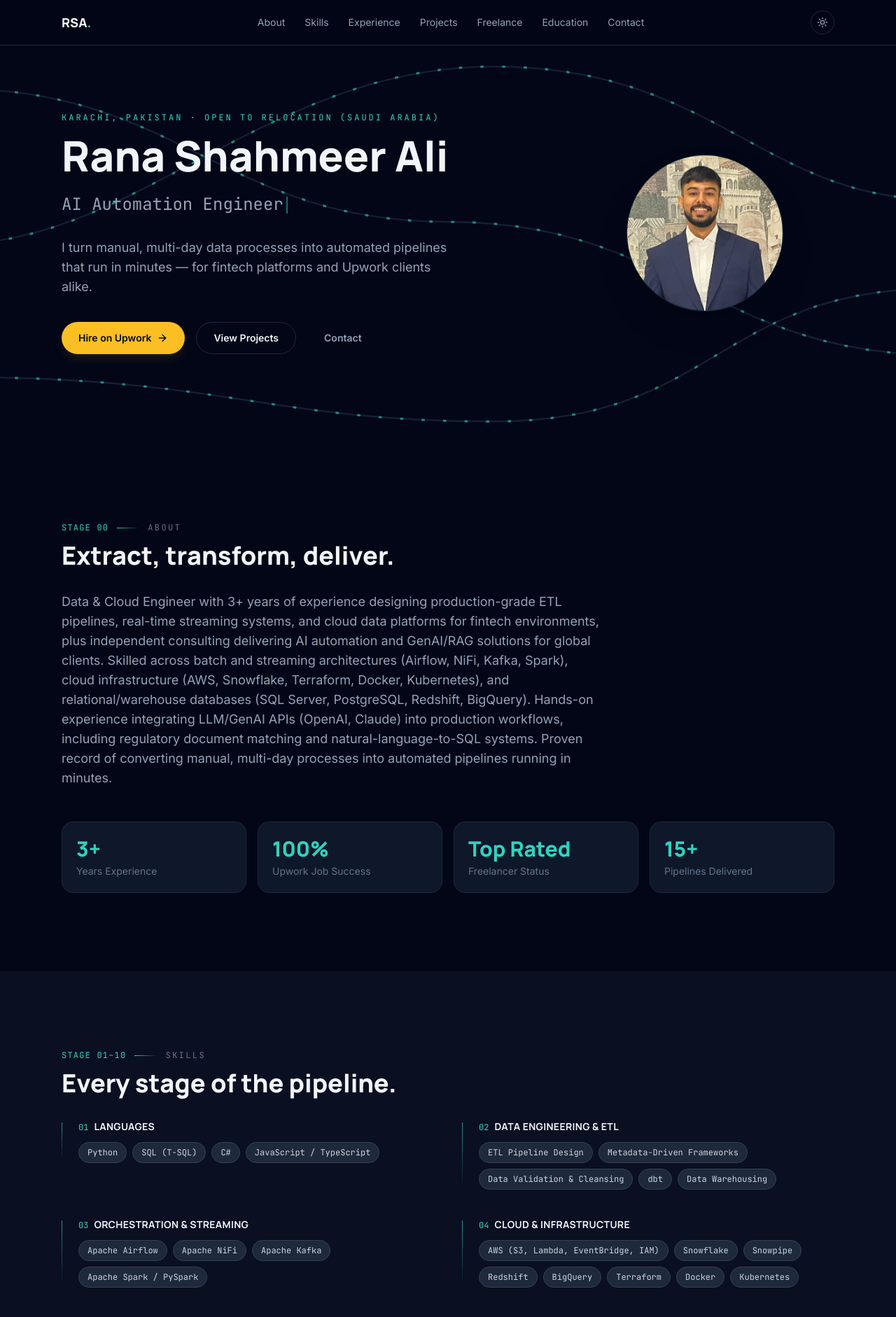
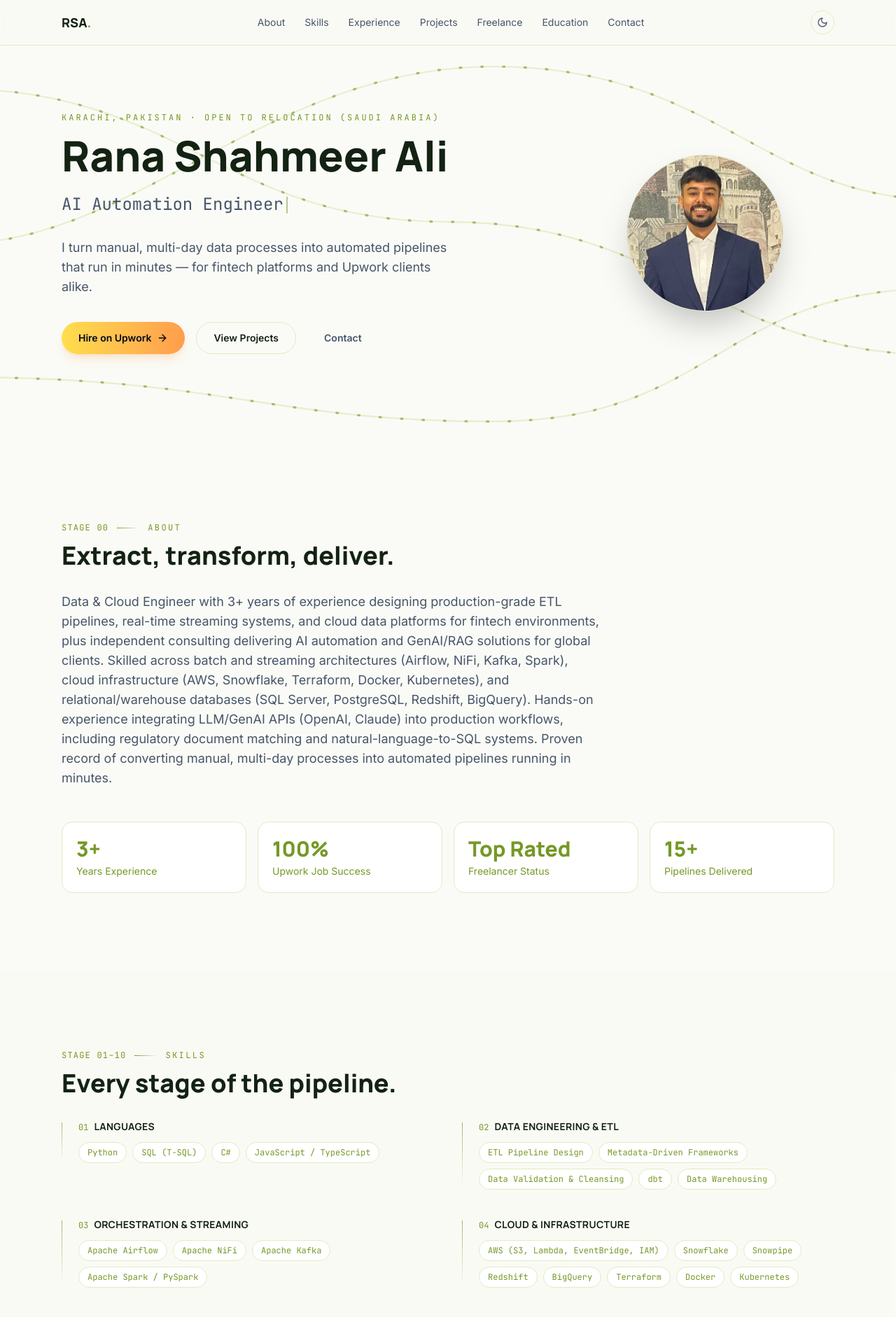
Before and after one commit to Ranashahmeer/Portfolio, a React (Vite) app: page / in a window 1280 px wide. Shown: the top 1882 px of the page at 70% size. Built offline with nearby package versions, Linux system fonts and the light colour scheme.

Commit message:
design: transform theme to bright spring/nature colors

```diff
--- a/src/App.jsx
+++ b/src/App.jsx
@@ -304,32 +304,32 @@ const CERTS = [
 function getTheme(dark) {
   return dark
     ? {
-        page: "bg-slate-950",
-        nav: "bg-slate-950/80 border-slate-800",
-        surface: "bg-slate-900",
-        surfaceAlt: "bg-slate-900/60",
-        border: "border-slate-800",
+        page: "bg-[#0B130E]",
+        nav: "bg-[#0B130E]/80 border-[#1B2B1F]",
+        surface: "bg-[#111C15]",
+        surfaceAlt: "bg-[#111C15]/60",
+        border: "border-[#1B2B1F]",
         text: "text-slate-100",
         muted: "text-slate-400",
-        mutedSoft: "text-slate-500",
-        pill: "bg-slate-800 text-slate-300 border-slate-700",
-        pillActive: "bg-teal-400 text-slate-950 border-teal-400",
-        accentText: "text-teal-400",
-        placeholderBg: "from-slate-800 to-teal-950",
+        mutedSoft: "text-[#618055]",
+        pill: "bg-[#111C15] text-[#A1CB35] border-[#1B2B1F]",
+        pillActive: "bg-spring-green text-[#0B130E] border-spring-green",
+        accentText: "text-spring-green",
+        placeholderBg: "from-[#111C15] to-[#1D2F1B]",
       }
     : {
-        page: "bg-white",
-        nav: "bg-white/80 border-slate-200",
-        surface: "bg-slate-50",
-        surfaceAlt: "bg-slate-50/60",
-        border: "border-slate-200",
-        text: "text-slate-900",
+        page: "bg-[#FAFBF6]",
+        nav: "bg-[#FAFBF6]/80 border-[#E1EBC2]",
+        surface: "bg-white",
+        surfaceAlt: "bg-[#FAFBF6]/60",
+        border: "border-[#E1EBC2]",
+        text: "text-[#132213]",
         muted: "text-slate-600",
-        mutedSoft: "text-slate-500",
-        pill: "bg-slate-100 text-slate-700 border-slate-200",
-        pillActive: "bg-teal-500 text-white border-teal-500",
-        accentText: "text-teal-600",
-        placeholderBg: "from-slate-100 to-teal-50",
+        mutedSoft: "text-[#769826]",
+        pill: "bg-white text-[#769826] border-[#E1EBC2]",
+        pillActive: "bg-spring-greenDark text-white border-spring-greenDark",
+        accentText: "text-spring-greenDark",
+        placeholderBg: "from-[#FAFBF6] to-[#E2F0B9]",
       };
 }
 
@@ -352,7 +352,7 @@ function Eyebrow({ t, index, label }) {
   return (
     <div className="flex items-center gap-3 mb-3">
       <span className={`font-mono2 text-xs tracking-widest ${t.accentText}`}>{index}</span>
-      <span className={`h-px w-8 bg-gradient-to-r from-teal-400 to-transparent`} />
+      <span className={`h-px w-8 bg-gradient-to-r from-current to-transparent ${t.accentText}`} />
       <span className={`font-mono2 text-xs tracking-[0.2em] uppercase ${t.mutedSoft}`}>{label}</span>
     </div>
   );
@@ -383,8 +383,8 @@ function Reveal({ children, delay = 0, className = "" }) {
 /* ------------------------------------------------------------------ */
 
 function PipelineBackdrop({ dark }) {
-  const stroke = dark ? "#1e2a3f" : "#dbe4ee";
-  const flow = dark ? "#2dd4bf" : "#0d9488";
+  const stroke = dark ? "#1B2B1F" : "#E1EBC2";
+  const flow = dark ? "#A1CB35" : "#769826";
   const paths = [
     "M -50 80 C 200 80, 250 200, 500 200 S 800 320, 1050 320",
     "M -50 220 C 150 220, 300 60, 550 60 S 850 180, 1050 180",
@@ -443,7 +443,7 @@ function Nav({ t, dark, setDark }) {
     <div className={`fixed top-0 inset-x-0 z-50 backdrop-blur border-b ${t.nav}`}>
       <div className="max-w-6xl mx-auto px-6 h-16 flex items-center justify-between">
         <a href="#top" className={`font-display font-extrabold text-lg ${t.text}`}>
-          RSA<span className="text-teal-400">.</span>
+          RSA<span className={t.accentText}>.</span>
         </a>
         <div className="hidden md:flex items-center gap-7">
           {NAV_LINKS.map((l) => (
@@ -547,7 +547,7 @@ function Hero({ t, dark }) {
           <div className="h-10 sm:h-12 mt-4 flex items-center">
             <span className={`font-mono2 text-lg sm:text-2xl ${t.muted}`}>
               {typed}
-              <span className="inline-block w-[2px] h-5 sm:h-6 bg-teal-400 ml-1 align-middle animate-pulse" />
+              <span className="inline-block w-[2px] h-5 sm:h-6 bg-spring-greenDark dark:bg-spring-green ml-1 align-middle animate-pulse" />
             </span>
           </div>
           <p className={`font-body text-base sm:text-lg ${t.muted} mt-6 max-w-xl`}>
@@ -557,13 +557,13 @@ function Hero({ t, dark }) {
           <div className="flex flex-wrap gap-4 mt-9">
             <a
               href="#contact"
-              className="inline-flex items-center gap-2 px-6 py-3 rounded-full bg-amber-400 text-slate-950 font-body font-semibold text-sm hover:bg-amber-300 hover:-translate-y-0.5 transition-all shadow-lg shadow-amber-400/10"
+              className="inline-flex items-center gap-2 px-6 py-3 rounded-full bg-gradient-to-r from-spring-yellow to-spring-orange text-slate-950 font-body font-semibold text-sm hover:-translate-y-0.5 transition-all shadow-lg shadow-spring-orange/20"
             >
               Hire on Upwork <ArrowRight className="w-4 h-4" />
             </a>
             <a
               href="#projects"
-              className={`inline-flex items-center gap-2 px-6 py-3 rounded-full border ${t.border} ${t.text} font-body font-semibold text-sm hover:border-teal-400 hover:text-teal-400 hover:-translate-y-0.5 transition-all`}
+              className={`inline-flex items-center gap-2 px-6 py-3 rounded-full border ${t.border} ${t.text} font-body font-semibold text-sm hover:border-spring-greenDark hover:text-spring-greenDark dark:hover:border-spring-green dark:hover:text-spring-green hover:-translate-y-0.5 transition-all`}
             >
               View Projects
             </a>
@@ -579,7 +579,7 @@ function Hero({ t, dark }) {
           <img
             src="/profile.jpg"
             alt="Rana Shahmeer Ali"
-            className="w-40 h-40 sm:w-56 sm:h-56 mx-auto rounded-full object-cover border border-teal-400/20 shadow-2xl"
+            className="w-40 h-40 sm:w-56 sm:h-56 mx-auto rounded-full object-cover border border-spring-greenDark/20 dark:border-spring-green/20 shadow-2xl"
           />
         </Reveal>
       </div>
@@ -646,7 +646,7 @@ function Skills({ t }) {
           {SKILL_GROUPS.map((group, i) => (
             <Reveal key={group.label} delay={(i % 2) * 0.05}>
               <div className="relative pl-6">
-                <div className="absolute left-0 top-1 bottom-1 w-px bg-gradient-to-b from-teal-400/70 to-transparent" />
+                <div className="absolute left-0 top-1 bottom-1 w-px bg-gradient-to-b from-spring-greenDark/70 dark:from-spring-green/70 to-transparent" />
                 <div className="flex items-baseline gap-2 mb-3">
                   <span className={`font-mono2 text-xs ${t.accentText}`}>{group.stage}</span>
                   <h3 className={`font-display font-bold text-sm tracking-wide uppercase ${t.text}`}>
@@ -657,7 +657,7 @@ function Skills({ t }) {
                   {group.items.map((skill) => (
                     <span
                       key={skill}
-                      className={`font-mono2 text-xs px-3 py-1.5 rounded-full border ${t.pill} hover:border-teal-400 hover:text-teal-400 transition-colors`}
+                      className={`font-mono2 text-xs px-3 py-1.5 rounded-full border ${t.pill} hover:border-spring-greenDark hover:text-spring-greenDark dark:hover:border-spring-green dark:hover:text-spring-green transition-colors`}
                     >
                       {skill}
                     </span>
@@ -692,7 +692,7 @@ function ExperienceTimeline({ t }) {
             viewport={{ once: true, amount: 0.1 }}
             transition={{ duration: 1.4, ease: "easeOut" }}
             style={{ transformOrigin: "top" }}
-            className="absolute left-[19px] top-2 bottom-2 w-px bg-gradient-to-b from-teal-400 via-teal-400/40 to-transparent"
+            className="absolute left-[19px] top-2 bottom-2 w-px bg-gradient-to-b from-spring-greenDark via-spring-greenDark/40 to-transparent dark:from-spring-green dark:via-spring-green/40"
           />
           <div className="flex flex-col gap-12">
             {EXPERIENCE.map((job, i) => {
@@ -700,9 +700,9 @@ function ExperienceTimeline({ t }) {
               return (
                 <Reveal key={job.role + job.dates} delay={i * 0.1} className="relative pl-14">
                   <div
-                    className={`absolute left-0 top-0 w-10 h-10 rounded-full flex items-center justify-center border-2 border-teal-400 ${t.page}`}
+                    className={`absolute left-0 top-0 w-10 h-10 rounded-full flex items-center justify-center border-2 border-spring-greenDark dark:border-spring-green ${t.page}`}
                   >
-                    <Icon className="w-4 h-4 text-teal-400" strokeWidth={1.75} />
+                    <Icon className="w-4 h-4 text-spring-greenDark dark:text-spring-green" strokeWidth={1.75} />
                   </div>
                   <div className={`p-6 rounded-2xl border ${t.border} ${t.surface}`}>
                     <div className="flex flex-wrap items-center justify-between gap-2 mb-1">
@@ -713,7 +713,7 @@ function ExperienceTimeline({ t }) {
                     <ul className="flex flex-col gap-2">
                       {job.bullets.map((b) => (
                         <li key={b} className={`flex gap-2 font-body text-sm ${t.muted}`}>
-                          <ChevronRight className="w-4 h-4 shrink-0 mt-0.5 text-teal-400" />
+                          <ChevronRight className={`w-4 h-4 shrink-0 mt-0.5 ${t.accentText}`} />
                           <span>{b}</span>
                         </li>
                       ))}
@@ -741,7 +741,7 @@ function ProjectCard({ t, project, large }) {
       animate={{ opacity: 1, y: 0 }}
       exit={{ opacity: 0, y: -16 }}
       transition={{ duration: 0.35 }}
-      className={`group rounded-2xl border ${t.border} ${t.surface} overflow-hidden hover:border-teal-400/60 hover:-translate-y-1 transition-all ${
+      className={`group rounded-2xl border ${t.border} ${t.surface} overflow-hidden hover:border-spring-greenDark/60 dark:hover:border-spring-green/60 hover:-translate-y-1 transition-all ${
         large ? "sm:col-span-2" : ""
       }`}
     >
@@ -757,7 +757,7 @@ function ProjectCard({ t, project, large }) {
             </span>
           ))}
           {project.flagship && (
-            <span className="font-mono2 text-[10px] tracking-wide uppercase px-2 py-1 rounded-full bg-amber-400 text-slate-950 border border-amber-400">
+            <span className="font-mono2 text-[10px] tracking-wide uppercase px-2 py-1 rounded-full bg-spring-yellow text-slate-950 border border-spring-yellow">
               Flagship
             </span>
           )}
@@ -839,7 +839,7 @@ function Freelance({ t }) {
             lending startups, and AI-first companies.
           </p>
           <div className="flex flex-wrap gap-3">
-            <span className="inline-flex items-center gap-2 px-4 py-2 rounded-full bg-amber-400 text-slate-950 font-body font-semibold text-sm">
+            <span className="inline-flex items-center gap-2 px-4 py-2 rounded-full bg-spring-yellow text-slate-950 font-body font-semibold text-sm">
               <Award className="w-4 h-4" /> Top Rated
             </span>
             <span className={`inline-flex items-center gap-2 px-4 py-2 rounded-full border ${t.border} ${t.text} font-body font-semibold text-sm`}>
@@ -852,7 +852,7 @@ function Freelance({ t }) {
             <ul className="flex flex-col gap-4">
               {items.map((item) => (
                 <li key={item} className="flex gap-3">
-                  <div className="w-2 h-2 rounded-full bg-teal-400 mt-2 shrink-0" />
+                  <div className="w-2 h-2 rounded-full bg-spring-greenDark dark:bg-spring-green mt-2 shrink-0" />
                   <span className={`font-body text-sm ${t.muted}`}>{item}</span>
                 </li>
               ))}
@@ -861,7 +861,7 @@ function Freelance({ t }) {
               href="https://www.upwork.com/"
               target="_blank"
               rel="noreferrer"
-              className="inline-flex items-center gap-2 mt-8 px-6 py-3 rounded-full bg-amber-400 text-slate-950 font-body font-semibold text-sm hover:bg-amber-300 transition-colors"
+              className="inline-flex items-center gap-2 mt-8 px-6 py-3 rounded-full bg-gradient-to-r from-spring-yellow to-spring-orange text-slate-950 font-body font-semibold text-sm hover:brightness-110 transition-all shadow-lg shadow-spring-orange/20"
             >
               Hire Me on Upwork <ExternalLink className="w-4 h-4" />
             </a>
@@ -887,7 +887,7 @@ function Education({ t }) {
         <div className="grid sm:grid-cols-3 gap-6">
           <Reveal>
             <div className={`p-6 rounded-2xl border ${t.border} ${t.surface} h-full`}>
-              <GraduationCap className="w-6 h-6 text-teal-400 mb-4" strokeWidth={1.5} />
+              <GraduationCap className={`w-6 h-6 ${t.accentText} mb-4`} strokeWidth={1.5} />
               <h3 className={`font-display font-bold ${t.text} mb-1`}>
                 BS Computer Science
               </h3>
@@ -899,7 +899,7 @@ function Education({ t }) {
           {CERTS.map((c, i) => (
             <Reveal key={c.name} delay={0.05 + i * 0.05}>
               <div className={`p-6 rounded-2xl border ${t.border} ${t.surface} h-full`}>
-                <Award className="w-6 h-6 text-teal-400 mb-4" strokeWidth={1.5} />
+                <Award className={`w-6 h-6 ${t.accentText} mb-4`} strokeWidth={1.5} />
                 <h3 className={`font-display font-bold ${t.text} mb-1`}>{c.name}</h3>
                 <p className={`font-body text-sm ${t.mutedSoft}`}>{c.org}</p>
               </div>
@@ -936,7 +936,7 @@ function Contact({ t }) {
           <div className="flex flex-wrap justify-center gap-4">
             <a
               href="mailto:ranashahmeerali@gmail.com"
-              className="inline-flex items-center gap-2 px-6 py-3 rounded-full bg-amber-400 text-slate-950 font-body font-semibold text-sm hover:bg-amber-300 hover:-translate-y-0.5 transition-all"
+              className="inline-flex items-center gap-2 px-6 py-3 rounded-full bg-gradient-to-r from-spring-yellow to-spring-orange text-slate-950 font-body font-semibold text-sm hover:-translate-y-0.5 transition-all shadow-lg shadow-spring-orange/20"
             >
               <Mail className="w-4 h-4" /> Email Me
             </a>
@@ -944,7 +944,7 @@ function Contact({ t }) {
               href="https://linkedin.com/in/rana-shahmeer-ali-479592263"
               target="_blank"
               rel="noreferrer"
-              className={`inline-flex items-center gap-2 px-6 py-3 rounded-full border ${t.border} ${t.text} font-body font-semibold text-sm hover:border-teal-400 hover:text-teal-400 hover:-translate-y-0.5 transition-all`}
+              className={`inline-flex items-center gap-2 px-6 py-3 rounded-full border ${t.border} ${t.text} font-body font-semibold text-sm hover:border-spring-greenDark hover:text-spring-greenDark dark:hover:border-spring-green dark:hover:text-spring-green hover:-translate-y-0.5 transition-all`}
             >
               <Linkedin className="w-4 h-4" /> LinkedIn
             </a>
@@ -952,7 +952,7 @@ function Contact({ t }) {
               href="https://github.com/Ranashahmeer"
               target="_blank"
               rel="noreferrer"
-              className={`inline-flex items-center gap-2 px-6 py-3 rounded-full border ${t.border} ${t.text} font-body font-semibold text-sm hover:border-teal-400 hover:text-teal-400 hover:-translate-y-0.5 transition-all`}
+              className={`inline-flex items-center gap-2 px-6 py-3 rounded-full border ${t.border} ${t.text} font-body font-semibold text-sm hover:border-spring-greenDark hover:text-spring-greenDark dark:hover:border-spring-green dark:hover:text-spring-green hover:-translate-y-0.5 transition-all`}
             >
               <Github className="w-4 h-4" /> GitHub
             </a>
@@ -1003,7 +1003,7 @@ function Footer({ t }) {
 /* ------------------------------------------------------------------ */
 
 export default function App() {
-  const [dark, setDark] = useState(true);
+  const [dark, setDark] = useState(false);
   const t = getTheme(dark);
 
   return (
```
Also changed, not shown: tailwind.config.js (+10 -1 lines).
